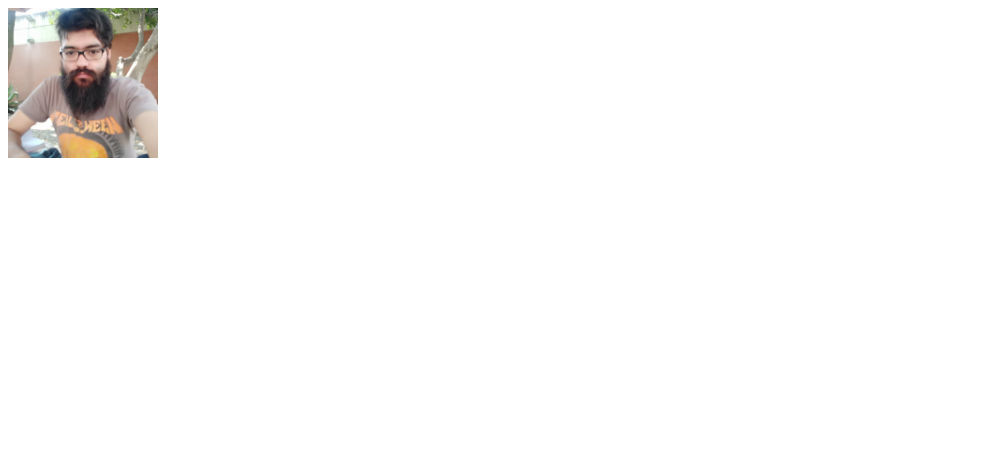
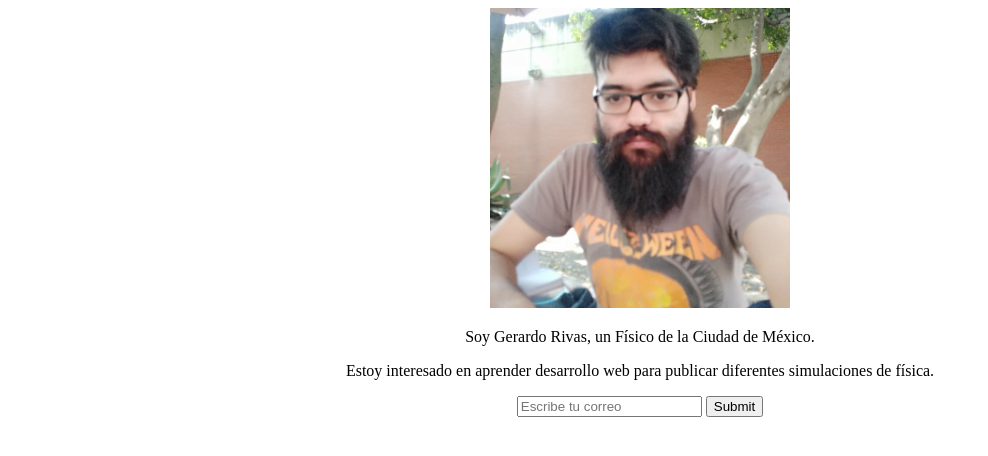
Before and after one commit to dongeras/dongeras.github.io, a plain HTML site: page index.html in a window 1280 px wide. Shown: the whole page, without its empty margins (0-988 px from the left). Drawn offline with Linux system fonts and the light colour scheme.

Commit message:
se agrego bio e input

```diff
--- a/index.html
+++ b/index.html
@@ -5,11 +5,28 @@
 		img {
 			margin-left: auto;
 			margin-right:auto;
-			width: 150px;
+			width: 300px;
+		}
+		body {
+			text-align: center;
 		}
 	</style>
 </head>
 
 <body>
 	<img id="foto" src="foto.jpeg">
+
+	<p>
+
+		Soy Gerardo Rivas, un Físico de la Ciudad de México.
+
+	</p>
+
+	<p>
+		Estoy interesado en aprender desarrollo web para publicar diferentes simulaciones de física.
+	</p>
+
+	<input type="email" placeholder="Escribe tu correo">
+
+	<input type="submit">
 </body>
```
